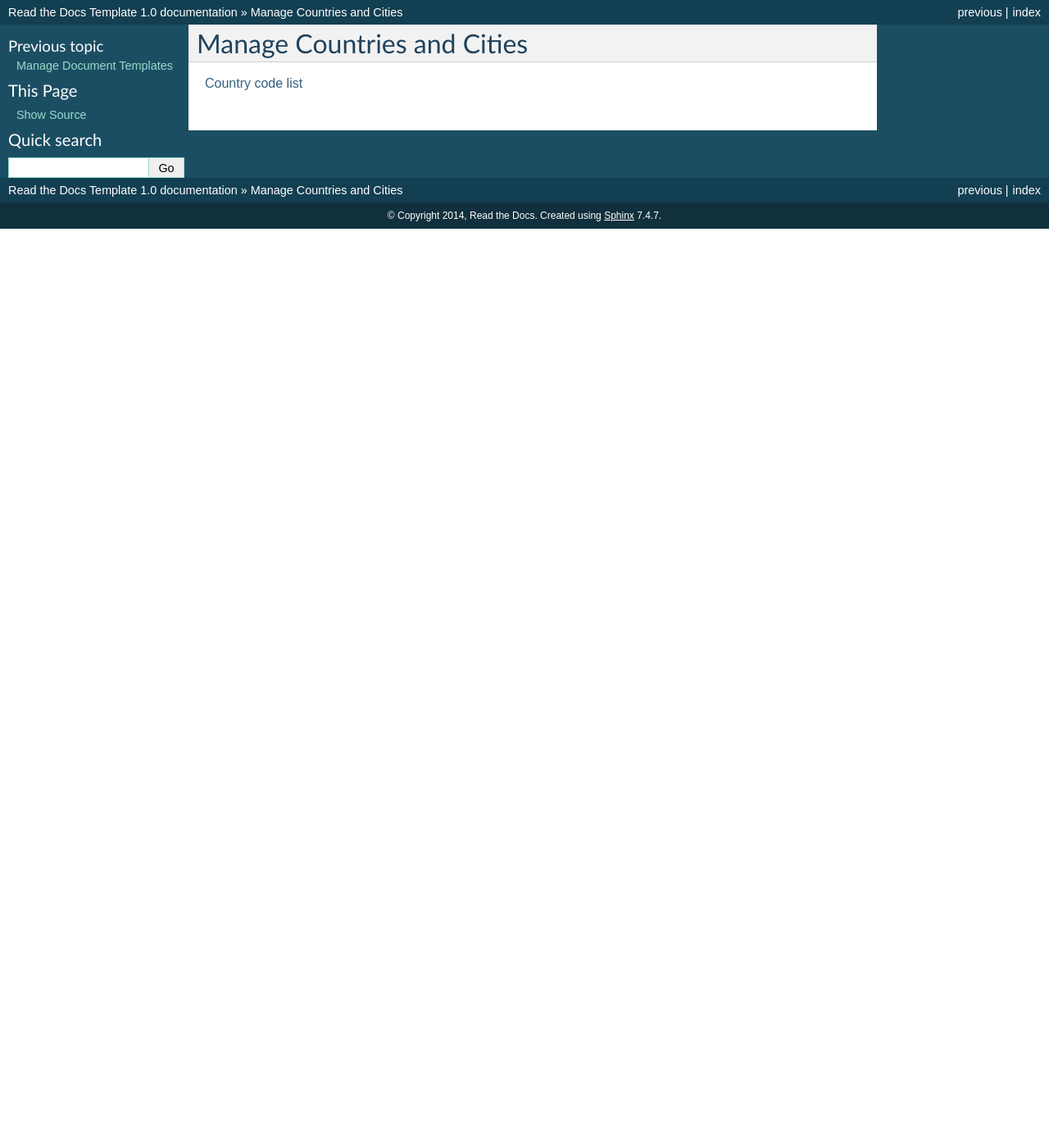
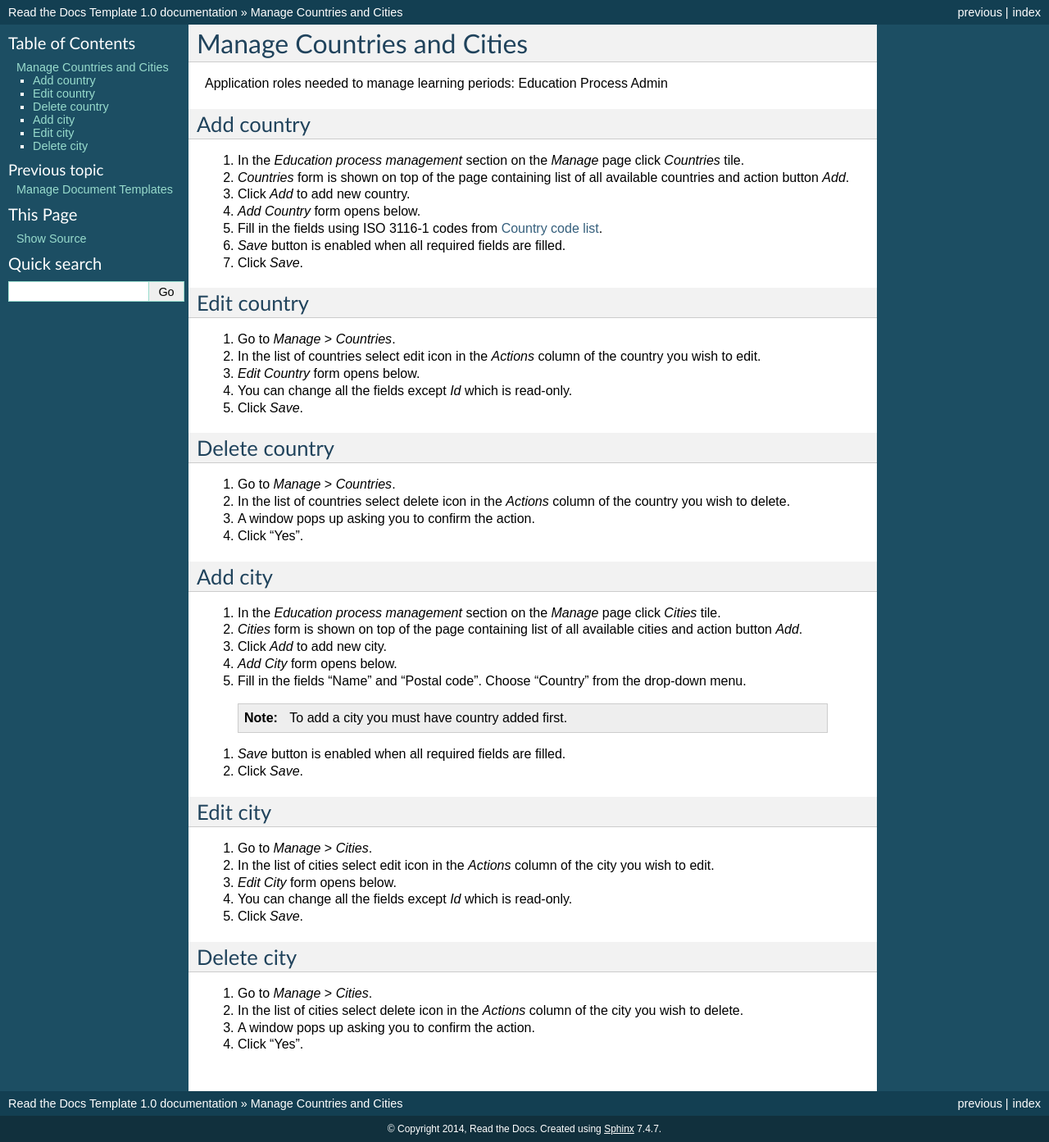
Before and after one commit to pslisko/performa365docs, a Sphinx documentation site: the page built from docs/howto/manage_countries_and_cities.rst, in a window 1280 px wide. Shown: the whole page at 82% size. Built offline with Sphinx 7.4.7, drawn with Linux system fonts in a browser that asks for light colours; pages that are not in the unit, such as notebooks, are missing from menus; before the commit the page ends 900 px from its top, so only the background shows below that.

Commit message:
Update manage_countries_and_cities.rst

```diff
--- a/docs/howto/manage_countries_and_cities.rst
+++ b/docs/howto/manage_countries_and_cities.rst
@@ -1,5 +1,55 @@
 Manage Countries and Cities
 ===========================
 
+Application roles needed to manage learning periods: Education Process Admin
 
-`Country code list <http://www.nationsonline.org/oneworld/country_code_list.htm>`_
+Add country
+^^^^^^^^^^^^^^^^^^^^^^^^^^^
+#. In the *Education process management* section on the *Manage* page click *Countries* tile.
+#. *Countries* form is shown on top of the page containing list of all available countries and action button *Add*.
+#. Click *Add* to add new country.
+#. *Add Country* form opens below.
+#. Fill in the fields using ISO 3116-1 codes from `Country code list <http://www.nationsonline.org/oneworld/country_code_list.htm>`_.
+#. *Save* button is enabled when all required fields are filled.
+#. Click *Save*.
+
+Edit country
+^^^^^^^^^^^^^^^^^^^^^^^^^^^
+#. Go to *Manage* > *Countries*.
+#. In the list of countries select edit icon in the *Actions* column of the country you wish to edit.
+#. *Edit Country* form opens below.
+#. You can change all the fields except *Id* which is read-only.
+#. Click *Save*.
+
+Delete country
+^^^^^^^^^^^^^^^^^^^^^^^^^^^
+#. Go to *Manage* > *Countries*.
+#. In the list of countries select delete icon in the *Actions* column of the country you wish to delete.
+#. A window pops up asking you to confirm the action.
+#. Click "Yes".
+
+Add city
+^^^^^^^^^^^^^^^^^^^^^^^^^^^
+#. In the *Education process management* section on the *Manage* page click *Cities* tile.
+#. *Cities* form is shown on top of the page containing list of all available cities and action button *Add*.
+#. Click *Add* to add new city.
+#. *Add City* form opens below.
+#. Fill in the fields "Name" and "Postal code". Choose "Country" from the drop-down menu.
+  .. note:: To add a city you must have country added first.
+#. *Save* button is enabled when all required fields are filled.
+#. Click *Save*.
+
+Edit city
+^^^^^^^^^^^^^^^^^^^^^^^^^^^
+#. Go to *Manage* > *Cities*.
+#. In the list of cities select edit icon in the *Actions* column of the city you wish to edit.
+#. *Edit City* form opens below.
+#. You can change all the fields except *Id* which is read-only.
+#. Click *Save*.
+
+Delete city
+^^^^^^^^^^^^^^^^^^^^^^^^^^^
+#. Go to *Manage* > *Cities*.
+#. In the list of cities select delete icon in the *Actions* column of the city you wish to delete.
+#. A window pops up asking you to confirm the action.
+#. Click "Yes".
```
